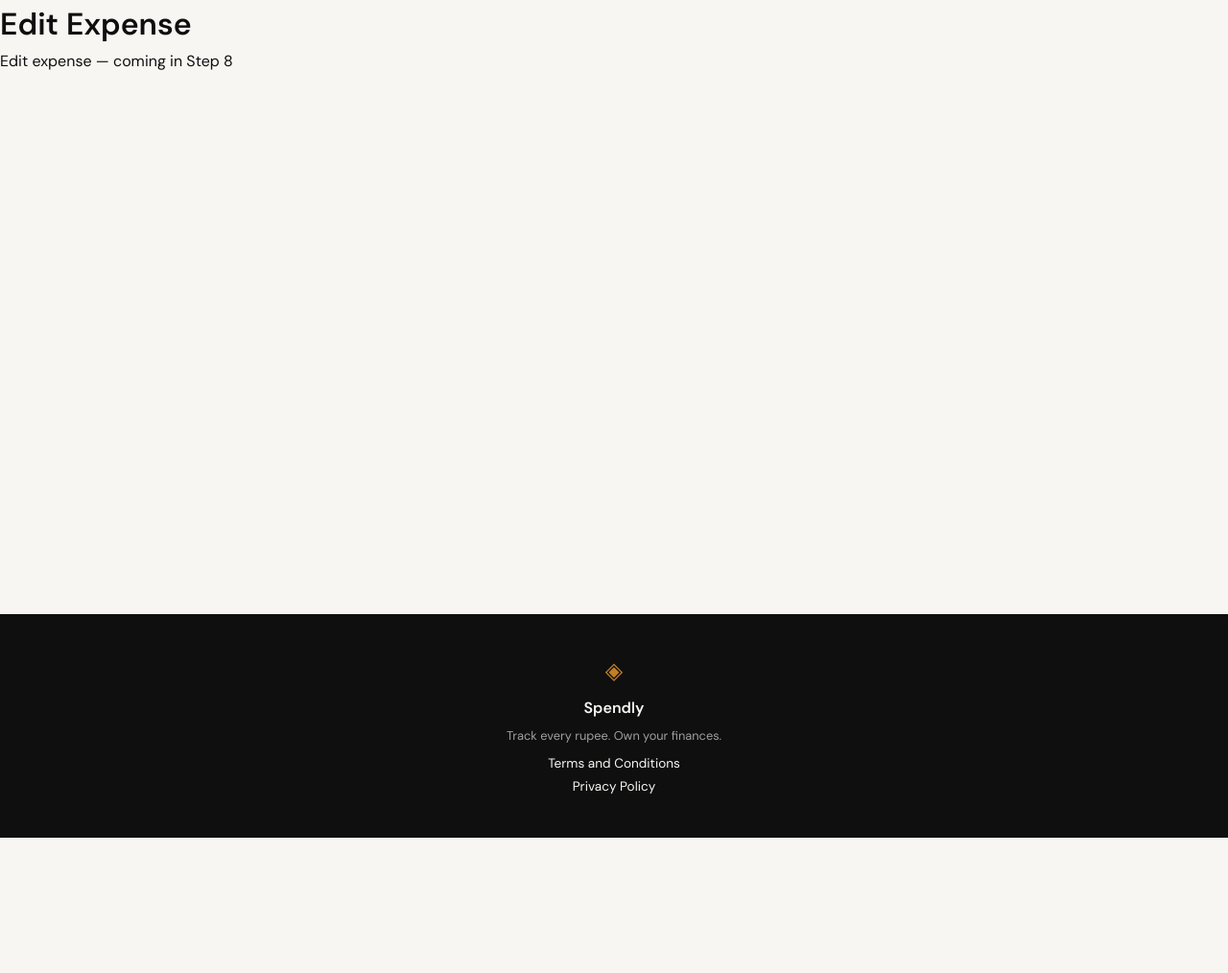
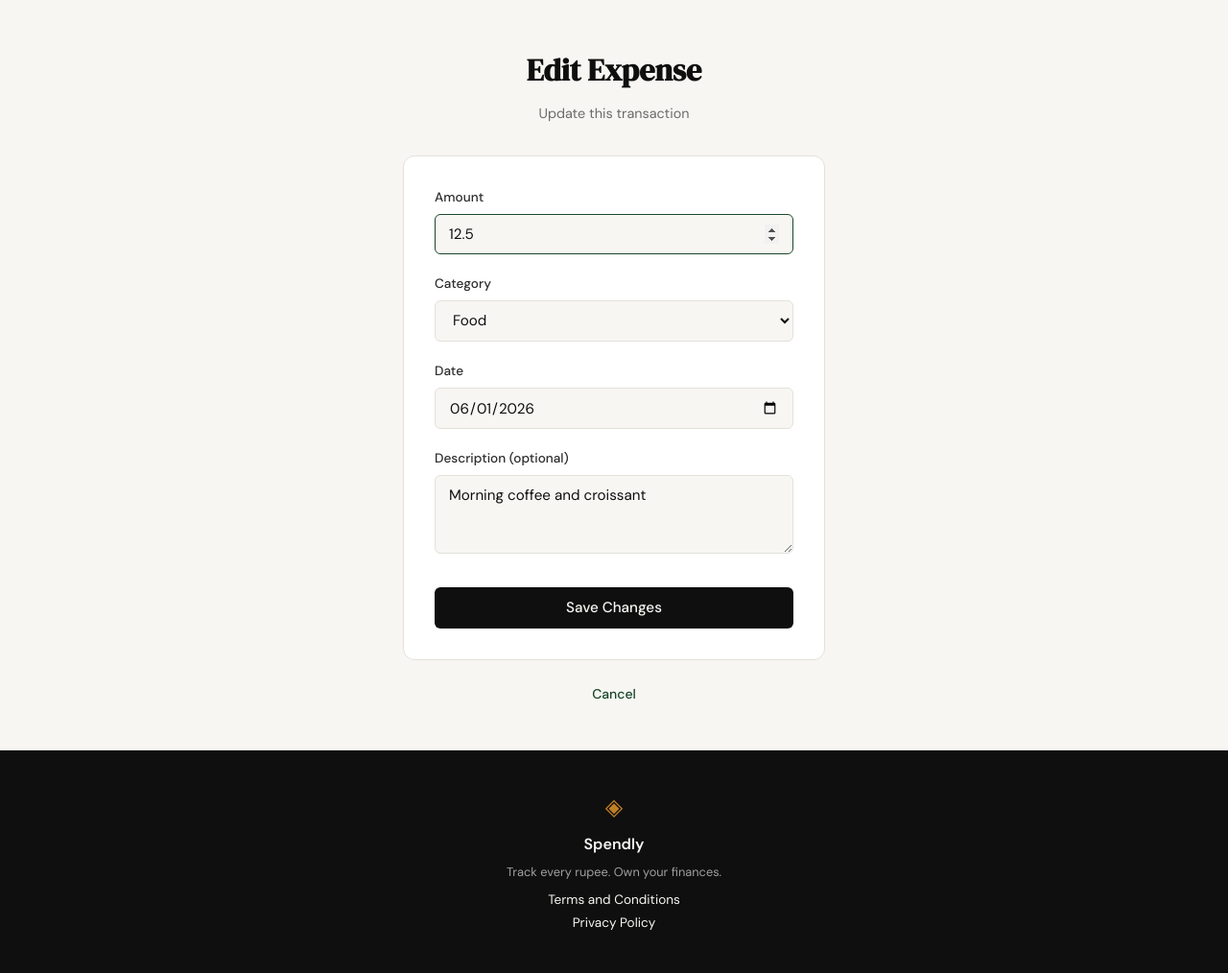
Before and after one commit to SaurabhSSB/spendly, a Flask app: page /expenses/1/edit in a window 1280 px wide. Shown: the part 61-1075 px from the top of the page at 96% size. Before the commit the page ends 934 px from the top, so only its background shows below. Run offline with Flask 3, Linux system fonts and the light colour scheme; a user stored in the database is signed in; data comes from the database, SQL or seed files in the repository.

Commit message:
feat(expenses): add edit expense route, form, and tests (step 8)

```diff
--- a/app.py
+++ b/app.py
@@ -303,9 +303,70 @@ def add_expense():
     )
 
 
-@app.route("/expenses/<int:id>/edit")
+@app.route("/expenses/<int:id>/edit", methods=["GET", "POST"])
 def edit_expense(id):
-    return render_template("edit-expense.html")
+    if not session.get("user_id"):
+        return redirect(url_for("login"))
+
+    expense = queries.get_expense_by_id(id, session["user_id"])
+    if expense is None:
+        abort(404)
+
+    if request.method == "POST":
+        amount_raw = request.form.get("amount", "").strip()
+        category = request.form.get("category", "").strip()
+        date_str = request.form.get("date", "").strip()
+        description_raw = request.form.get("description", "").strip()
+
+        error = None
+        amount = None
+        parsed_date = None
+
+        if not amount_raw:
+            error = "Amount is required."
+        else:
+            try:
+                amount = float(amount_raw)
+            except ValueError:
+                error = "Amount must be a number."
+            else:
+                if not math.isfinite(amount) or amount <= 0:
+                    error = "Amount must be greater than 0."
+
+        if error is None and category not in EXPENSE_CATEGORIES:
+            error = "Please select a valid category."
+
+        if error is None:
+            parsed_date = _parse_date(date_str)
+            if parsed_date is None:
+                error = "Please enter a valid date."
+
+        if error is None and len(description_raw) > 200:
+            error = "Description must be 200 characters or less."
+
+        if error is not None:
+            return render_template(
+                "edit-expense.html",
+                error=error,
+                categories=EXPENSE_CATEGORIES,
+                expense={
+                    "id": id,
+                    "amount": amount_raw,
+                    "category": category,
+                    "date": date_str,
+                    "description": description_raw,
+                },
+            )
+
+        description = description_raw or None
+        queries.update_expense(id, session["user_id"], amount, category, parsed_date, description)
+        return redirect(url_for("profile"))
+
+    return render_template(
+        "edit-expense.html",
+        categories=EXPENSE_CATEGORIES,
+        expense=expense,
+    )
 
 
 @app.route("/expenses/<int:id>/delete")
--- a/database/queries.py
+++ b/database/queries.py
@@ -63,13 +63,14 @@ def get_recent_transactions(user_id, limit=10, date_from=None, date_to=None):
     clause = _date_range_clause(date_from, date_to, params)
     params.append(limit)
     rows = db.execute(
-        "SELECT date, description, category, amount FROM expenses "
+        "SELECT id, date, description, category, amount FROM expenses "
         "WHERE user_id = ?" + clause + " ORDER BY date DESC, id DESC LIMIT ?",
         tuple(params)
     ).fetchall()
     db.close()
     return [
         {
+            "id": row["id"],
             "date": row["date"],
             "description": row["description"],
             "category": row["category"],
@@ -112,3 +113,33 @@ def insert_expense(user_id, amount, category, expense_date, description):
     )
     db.commit()
     db.close()
+
+
+def get_expense_by_id(expense_id, user_id):
+    db = get_db()
+    row = db.execute(
+        "SELECT id, amount, category, date, description FROM expenses "
+        "WHERE id = ? AND user_id = ?",
+        (expense_id, user_id)
+    ).fetchone()
+    db.close()
+    if row is None:
+        return None
+    return {
+        "id": row["id"],
+        "amount": row["amount"],
+        "category": row["category"],
+        "date": row["date"],
+        "description": row["description"],
+    }
+
+
+def update_expense(expense_id, user_id, amount, category, expense_date, description):
+    db = get_db()
+    db.execute(
+        "UPDATE expenses SET amount = ?, category = ?, date = ?, description = ? "
+        "WHERE id = ? AND user_id = ?",
+        (amount, category, expense_date, description, expense_id, user_id)
+    )
+    db.commit()
+    db.close()
--- a/templates/edit-expense.html
+++ b/templates/edit-expense.html
@@ -3,8 +3,59 @@
 {% block title %}Edit Expense — Spendly{% endblock %}
 
 {% block content %}
-<div class="container">
-    <h1>Edit Expense</h1>
-    <p>Edit expense — coming in Step 8</p>
-</div>
+
+<section class="auth-section">
+    <div class="auth-container">
+
+        <div class="auth-header">
+            <h1 class="auth-title">Edit Expense</h1>
+            <p class="auth-subtitle">Update this transaction</p>
+        </div>
+
+        <div class="auth-card">
+            {% if error %}
+            <div class="auth-error">{{ error }}</div>
+            {% endif %}
+
+            <form method="POST" action="{{ url_for('edit_expense', id=expense.id) }}">
+                <div class="form-group">
+                    <label for="amount">Amount</label>
+                    <input type="number" id="amount" name="amount"
+                           class="form-input" step="0.01" min="0.01"
+                           value="{{ expense.amount }}" required autofocus>
+                </div>
+
+                <div class="form-group">
+                    <label for="category">Category</label>
+                    <select id="category" name="category" class="form-input" required>
+                        <option value="" disabled {% if not expense.category %}selected{% endif %}>Select a category</option>
+                        {% for cat in categories %}
+                        <option value="{{ cat }}" {% if expense.category == cat %}selected{% endif %}>{{ cat }}</option>
+                        {% endfor %}
+                    </select>
+                </div>
+
+                <div class="form-group">
+                    <label for="date">Date</label>
+                    <input type="date" id="date" name="date"
+                           class="form-input" value="{{ expense.date }}" required>
+                </div>
+
+                <div class="form-group">
+                    <label for="description">Description (optional)</label>
+                    <textarea id="description" name="description"
+                              class="form-input" maxlength="200" rows="3">{{ expense.description or '' }}</textarea>
+                </div>
+
+                <button type="submit" class="btn-submit">Save Changes</button>
+            </form>
+        </div>
+
+        <p class="auth-switch">
+            <a href="{{ url_for('profile') }}">Cancel</a>
+        </p>
+
+    </div>
+</section>
+
 {% endblock %}
--- a/templates/profile.html
+++ b/templates/profile.html
@@ -63,6 +63,7 @@
             <th>Description</th>
             <th>Category</th>
             <th>Amount</th>
+            <th>Actions</th>
           </tr>
         </thead>
         <tbody>
@@ -72,6 +73,7 @@
             <td>{{ txn.description }}</td>
             <td>{{ txn.category }}</td>
             <td class="stat-amount">₹{{ "%.2f"|format(txn.amount) }}</td>
+            <td><a href="{{ url_for('edit_expense', id=txn.id) }}">Edit</a></td>
           </tr>
           {% endfor %}
         </tbody>
```
Also changed, not shown: tests/test_backend_connection.py (+1 -1 lines), tests/test_edit_expense.py (added, +286 -0 lines), .claude/specs/08-edit-expense.md (added).
